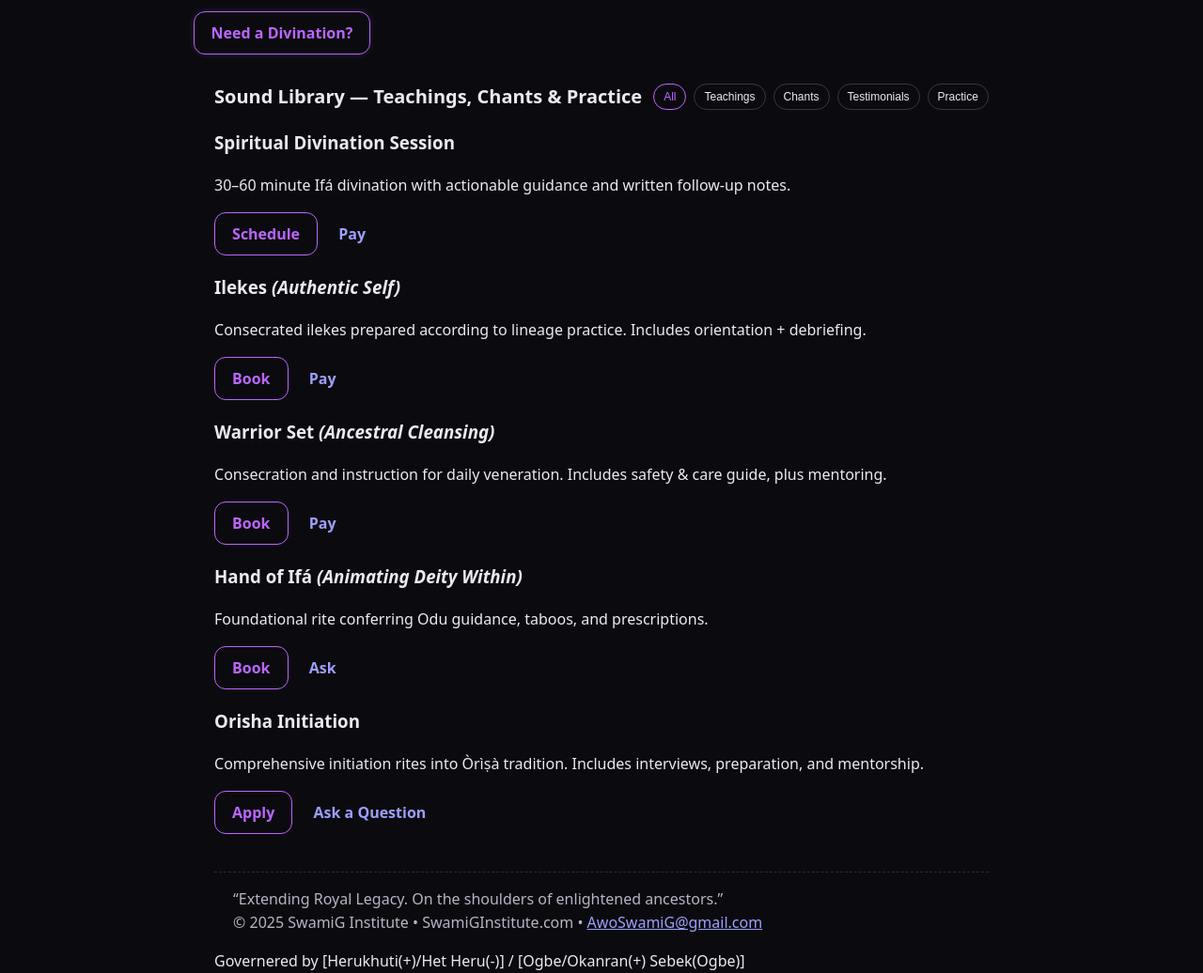
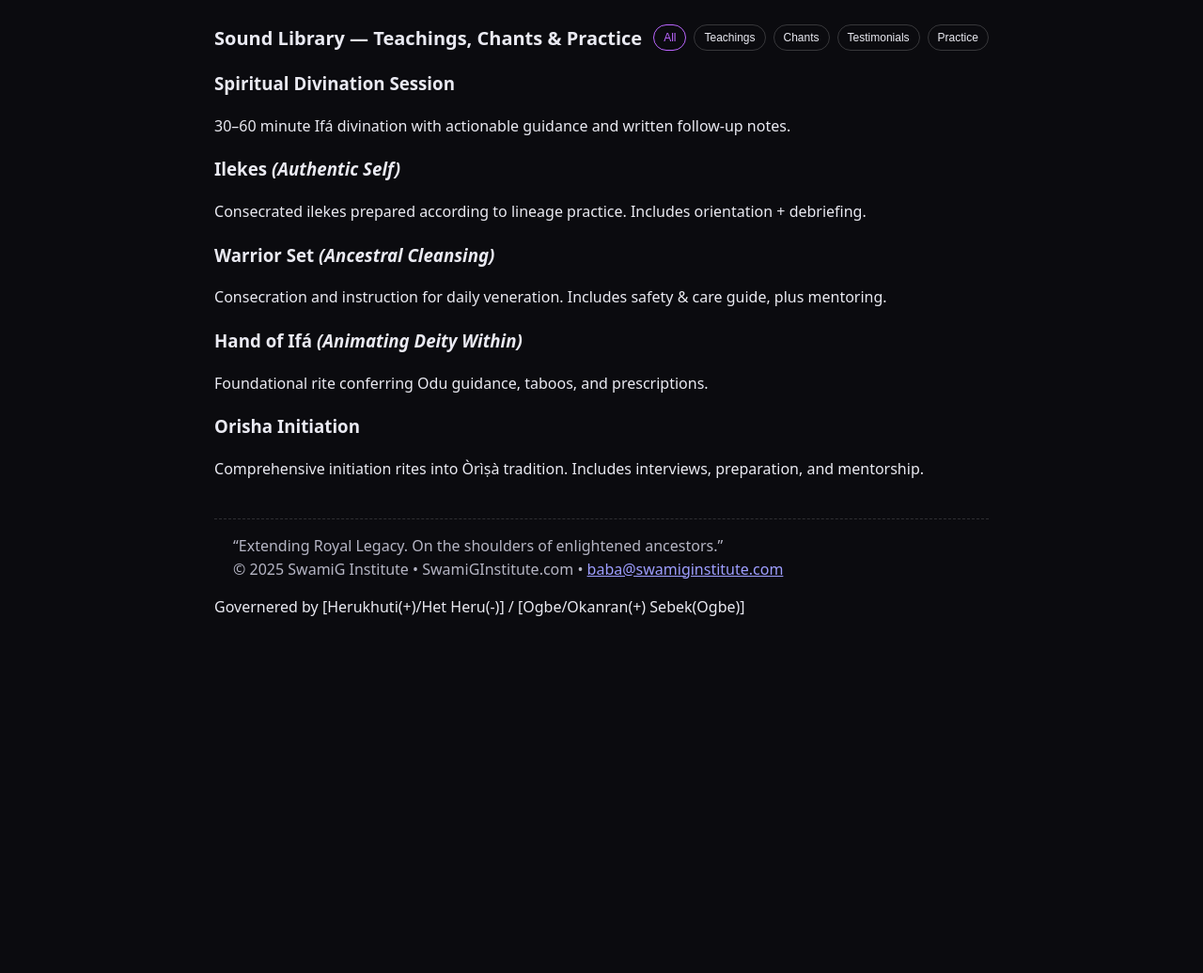
Before and after one commit to DrSwamiG/DrSwamiG.github.io, a plain HTML site: page index.html in a window 1280 px wide. Shown: the part 401-1437 px from the top of the page at 94% size. After the commit the page ends 1060 px from the top, so only its background shows below. Drawn offline with Linux system fonts and the light colour scheme.

Commit message:
Update contact email and links in index.html

```diff
--- a/index.html
+++ b/index.html
@@ -148,7 +148,7 @@
 <body>
   <div class="noticebar">
     <div class="notice-center">Call <strong>70-888-Swami</strong> • Michigan nonprofit — 501(c)(3) recognition pending</div>
-    <div class="notice-right"><a href="mailto:AwoSwamiG@gmail.com">AwoSwamiG@gmail.com</a></div>
+    <div class="notice-right"><a href="mailto:baba@swamiginstitute.com">baba@swamiginstitute.com</a></div>
   </div>
 
   <!-- Top Cards -->
@@ -161,7 +161,7 @@
       <div class="top-card"><h3>4 — Hand of Ifá</h3><p>Ìkín consecration / Ì&#7779;&#7865;&#768;&#7779;e</p></div>
       <div class="top-card"><h3>5 — Orisha Initiations</h3><p>Priesthood pathways & ceremonies</p></div>
       <div class="top-card">
-        <a href="https://swamiginstitute.github.io/Lineage/" style="text-decoration:none; color:inherit;">
+        <a href="https://myswamig2.github.io/Lineage/" style="text-decoration:none; color:inherit;">
           <h3>6 — Lineage</h3>
           <p>Anke–Karade Lineage</p>
         </a>
@@ -180,10 +180,7 @@
         <h1>SwamiG Institute</h1>
         <div class="tag">Ifá • Isésé • Orisha — Spiritual Education, Rites & Divination</div>
         <div class="badge">Michigan nonprofit • <strong>501(c)(3) recognition pending — $DrSwamiG</strong></div>
-        <div class="actions">
-          <a class="btn primary float" href="#" onclick="return openCalendly('https://calendly.com/awoswamig/30min');">Need a Divination?</a>
         </div>
-      </div>
     </div>
   </div>
 
@@ -205,46 +202,26 @@
       <article class="card" id="divination" aria-labelledby="divination-title">
         <h3 id="divination-title">Spiritual Divination Session</h3>
         <p>30–60 minute Ifá divination with actionable guidance and written follow-up notes.</p>
-        <div class="btns">
-          <a class="btn primary" href="#" onclick="return openCalendly('https://calendly.com/awoswamig/30min');">Schedule</a>
-          <a class="btn ghost" href="https://www.paypal.com/ncp/payment/5M949GKNMDHJN" target="_blank" rel="noopener">Pay</a>
-        </div>
-      </article>
+       </article>
 
       <article class="card" id="ilekes" aria-labelledby="ilekes-title">
         <h3 id="ilekes-title">Ilekes <em>(Authentic Self)</em></h3>
         <p>Consecrated ilekes prepared according to lineage practice. Includes orientation + debriefing.</p>
-        <div class="btns">
-          <a class="btn primary" href="#" onclick="return openCalendly('https://calendly.com/awoswamig/30min');">Book</a>
-          <a class="btn ghost" href="https://www.paypal.com/ncp/payment/5M949GKNMDHJN" target="_blank" rel="noopener">Pay</a>
-        </div>
       </article>
 
       <article class="card" id="warriors" aria-labelledby="warriors-title">
         <h3 id="warriors-title">Warrior Set <em>(Ancestral Cleansing)</em></h3>
         <p>Consecration and instruction for daily veneration. Includes safety & care guide, plus mentoring.</p>
-        <div class="btns">
-          <a class="btn primary" href="#" onclick="return openCalendly('https://calendly.com/awoswamig/30min');">Book</a>
-          <a class="btn ghost" href="https://www.paypal.com/ncp/payment/5M949GKNMDHJN" target="_blank" rel="noopener">Pay</a>
-        </div>
       </article>
 
       <article class="card" id="hand-of-ifa" aria-labelledby="hand-title">
         <h3 id="hand-title">Hand of Ifá <em>(Animating Deity Within)</em></h3>
         <p>Foundational rite conferring Odu guidance, taboos, and prescriptions.</p>
-        <div class="btns">
-          <a class="btn primary" href="#" onclick="return openCalendly('https://calendly.com/awoswamig/30min');">Book</a>
-          <a class="btn ghost" href="mailto:AwoSwamiG@gmail.com">Ask</a>
-        </div>
       </article>
 
       <article class="card" id="orisha-initiation" aria-labelledby="orisha-title">
         <h3 id="orisha-title">Orisha Initiation</h3>
         <p>Comprehensive initiation rites into Òrì&#7779;à tradition. Includes interviews, preparation, and mentorship.</p>
-        <div class="btns">
-          <a class="btn primary" href="#" onclick="return openCalendly('https://calendly.com/awoswamig/30min');">Apply</a>
-          <a class="btn ghost" href="mailto:AwoSwamiG@gmail.com">Ask a Question</a>
-        </div>
       </article>
     </section>
 
@@ -252,7 +229,7 @@
     <section class="footer">
       <div>
         <div class="quote">“Extending Royal Legacy. On the shoulders of enlightened ancestors.”</div>
-        <div class="small">© 2025 SwamiG Institute • SwamiGInstitute.com • <a href="mailto:AwoSwamiG@gmail.com">AwoSwamiG@gmail.com</a></div>
+        <div class="small">© 2025 SwamiG Institute • SwamiGInstitute.com • <a href="mailto:baba@swamiginstitute.com">baba@swamiginstitute.com</a></div>
       </div>
     </section>
 
```
